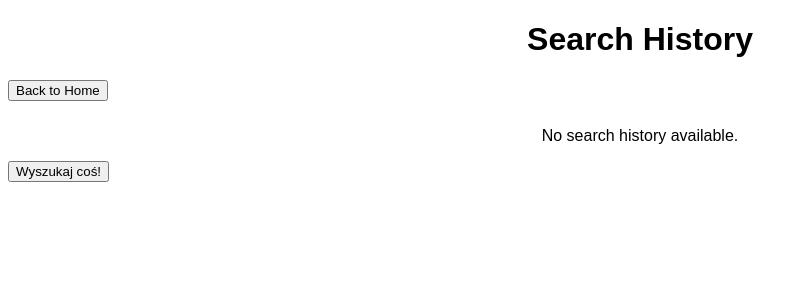
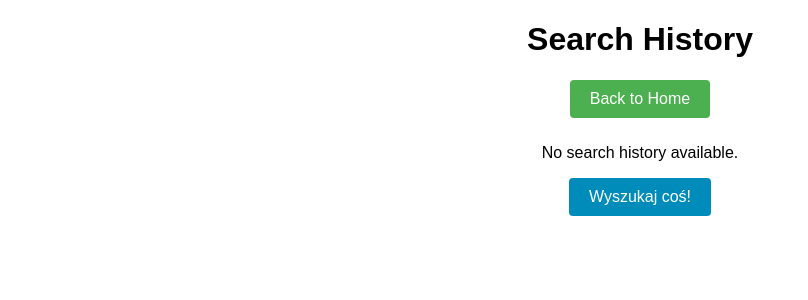
Before and after one commit to dominikkugler/PRiR, a Flask app: page /history in a window 1280 px wide. Shown: the top 300 px of the page, without its empty margins (0-808 px from the left). Run offline with Flask 3, Linux system fonts and the light colour scheme; data that the repository does not hold is empty.

Commit message:
final commit : end of project

```diff
--- a/flask_app/templates/history.html
+++ b/flask_app/templates/history.html
@@ -33,15 +33,54 @@
         p {
             text-align: center;
         }
+
+        /* Advanced CSS */
+
+        /* Styling the table header */
+        thead {
+            background-color: #f2f2f2;
+        }
+
+        /* Styling the table rows */
+        tbody tr:nth-child(even) {
+            background-color: #f9f9f9;
+        }
+
+        /* Styling the "Back to Home" button */
+        button {
+            background-color: #4CAF50;
+            color: white;
+            border: none;
+            padding: 10px 20px;
+            text-align: center;
+            text-decoration: none;
+            display: inline-block;
+            font-size: 16px;
+            cursor: pointer;
+            border-radius: 4px;
+        }
+
+        /* Styling the "Wyszukaj coś!" button */
+        button.secondary {
+            background-color: #008CBA;
+        }
+
+        /* Centering the buttons */
+        .button-container {
+            text-align: center;
+        }
     </style>
 </head>
 <body>
     <h1>Search History</h1>
-    <button onclick="window.location.href='/'">Back to Home</button>
+    <div class="button-container">
+        <button onclick="window.location.href='/'">Back to Home</button>
+    </div>
     {% if search_data %}
         <table id="table_history">
             <thead>
                 <tr>
+                    <th>Lp</th>
                     <th>Cena minimalna za metr</th>
                     <th>Cena maksymalna za metr</th>
                     <th>Wyniki</th>
@@ -51,6 +90,7 @@
             <tbody>
                 {% for search in search_data %}
                     <tr>
+                        <td>{{ loop.index }}</td>
                         <td>{{ search['price_min'] }}</td>
                         <td>{{ search['price_max'] }}</td>
                         <td>{{ search['count'] }}</td>
@@ -61,7 +101,9 @@
         </table>
     {% else %}
         <p>No search history available.</p>
-        <button onclick="window.location.href='/'">Wyszukaj coś!</button>
+        <div class="button-container">
+            <button class="secondary" onclick="window.location.href='/'">Wyszukaj coś!</button>
+        </div>
     {% endif %}
 </body>
 </html>
--- a/flask_app/templates/index.html
+++ b/flask_app/templates/index.html
@@ -39,7 +39,7 @@
             border-radius: 5px;
         }
 
-        button[type="submit"] {
+        button {
             width: 100%;
             padding: 10px;
             background-color: #007bff;
--- a/flask_app/templates/results.html
+++ b/flask_app/templates/results.html
@@ -72,6 +72,7 @@
     <table id="scrapedTable">
         <thead>
             <tr>
+                <th>Lp</th>
                 <th>URL</th>
                 <th>Cena</th>
                 <th>Cena za metr kwadratowy</th>
@@ -83,6 +84,7 @@
         <tbody>
             {% for scraped in data %}
             <tr>
+                <td>{{ loop.index }}</td>
                 <td><a href="{{ scraped['url'] }}" target="_blank">{{ scraped['url'] }}</a></td>
                 <td>{{ scraped['price'] }}</td>
                 <td>{{ scraped['price_per_meter'] }}</td>
```
Also changed, not shown: scraper_engine/scraper.py (line endings or trailing spaces).
